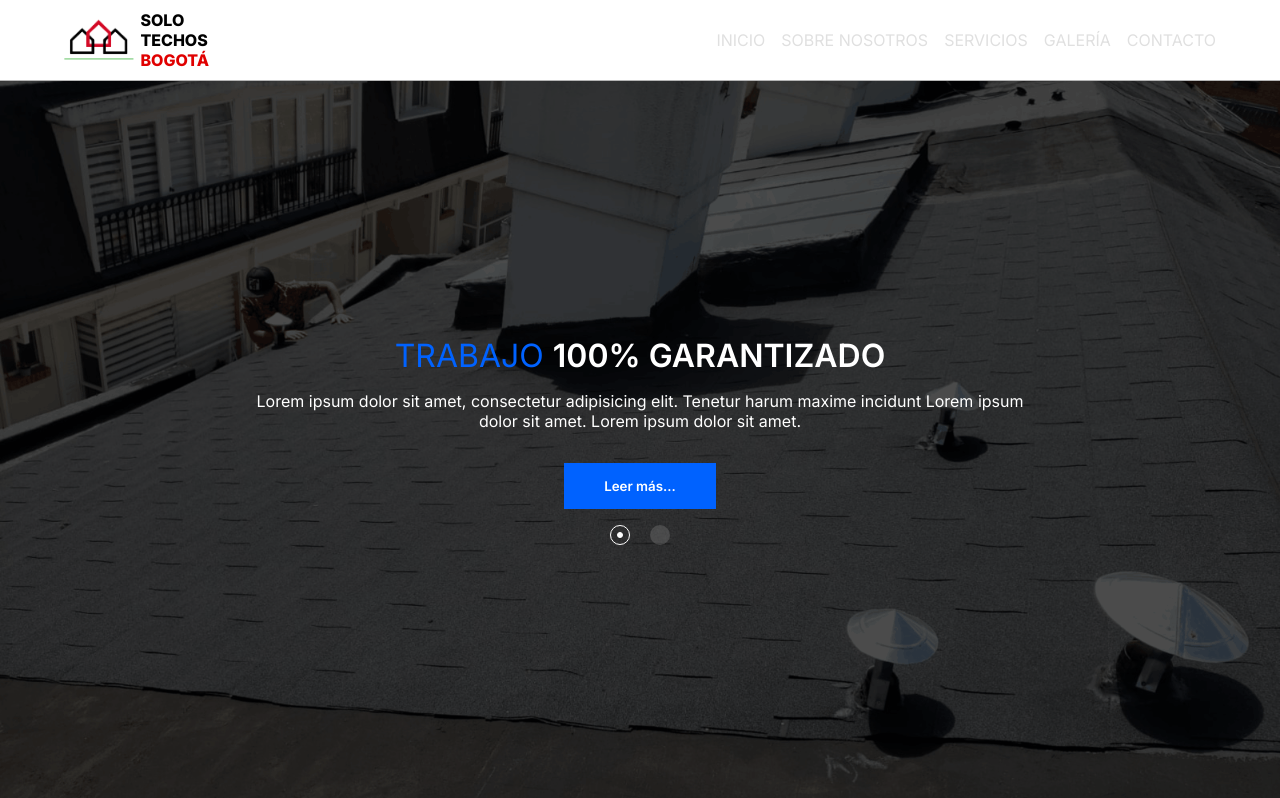
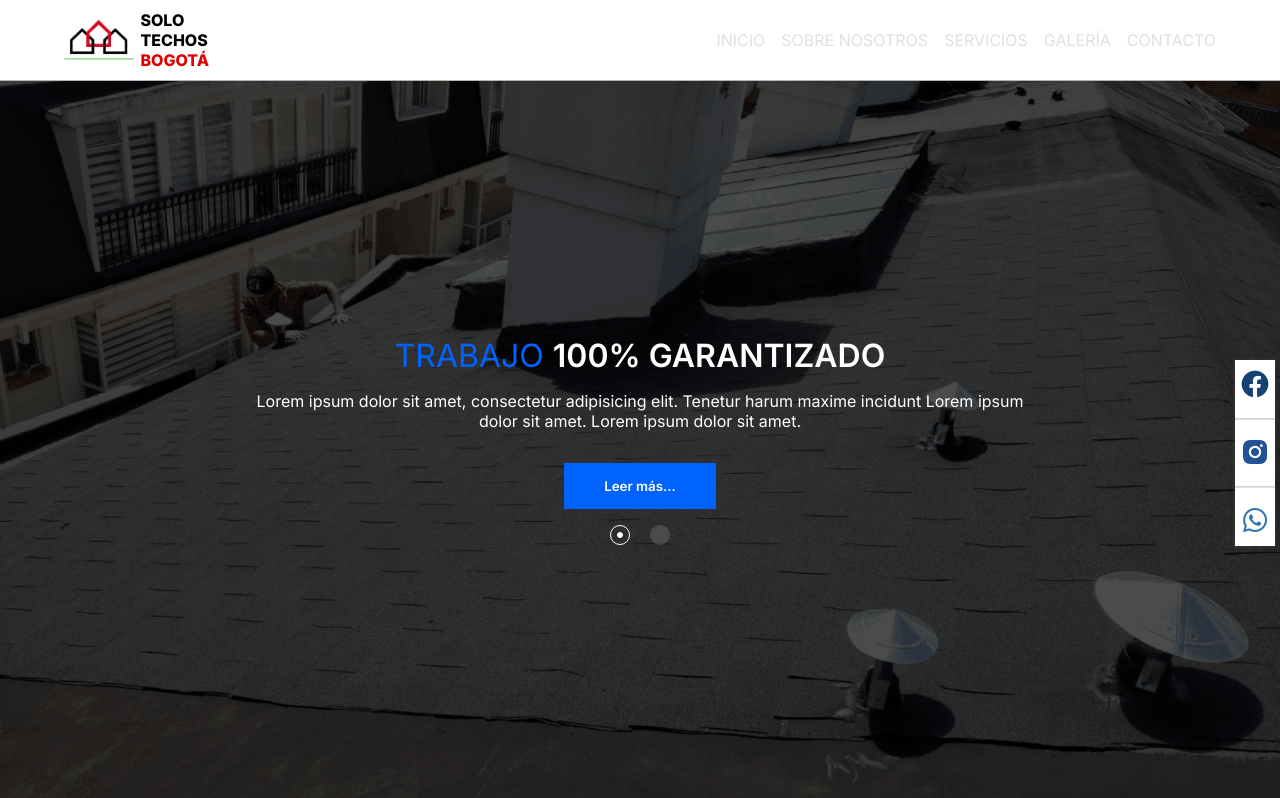
Before and after one commit to alpachm/solo-techos, a React (Vite) app: page / in a window 1280 px wide. Shown: the top 798 px of the page. Built offline with nearby package versions, Linux system fonts and the light colour scheme.

Commit message:
floaticons

```diff
--- a/src/index.css
+++ b/src/index.css
@@ -33,6 +33,10 @@
     --zposition-fourth: 4000;
 }
 
+html{
+    scroll-behavior: smooth;
+}
+
 img{
     display: block;
     width: 100%;
--- a/src/pages/HomePage.jsx
+++ b/src/pages/HomePage.jsx
@@ -11,6 +11,8 @@
 import Footer from '../shared/Footer';
 import GoogleMaps from '../components/Home/GoogleMaps';
 import Copyright from '../shared/Copyright';
+import Icons from '../shared/Icons';
+import TopArrow from '../shared/TopArrow';
 
 const HomePage = () => {
   return (
@@ -27,6 +29,8 @@
       <Contact />
       <Footer />
       <Copyright />
+      <TopArrow />
+      <Icons />
     </div>
   );
 };
--- /dev/null
+++ b/src/shared/Icons.jsx
@@ -0,0 +1,22 @@
+import React from 'react';
+import './styles/icons.css';
+
+const Icons = () => {
+  return (
+    <div className="icons">
+      <a href="">
+        <i className="bx bxl-facebook-circle"></i>
+      </a>
+      <hr />
+      <a href="">
+        <i className="bx bxl-instagram-alt"></i>
+      </a>
+      <hr />
+      <a href="">
+        <i className="bx bxl-whatsapp"></i>
+      </a>
+    </div>
+  );
+};
+
+export default Icons;
--- /dev/null
+++ b/src/shared/TopArrow.jsx
@@ -0,0 +1,20 @@
+import React, { useState } from 'react';
+import './styles/topArrow.css';
+
+const TopArrow = () => {
+  const [isTopArrow, setIsTopArrow] = useState(false);
+
+  window.addEventListener('scroll', function () {
+    scrollY > 600 ? setIsTopArrow(true) : setIsTopArrow(false);
+  });
+
+  return (
+    <div className={`topArrow ${isTopArrow && 'active-topArrow'}`}>
+      <a href="#">
+        <i className="bx bx-chevrons-up"></i>
+      </a>
+    </div>
+  );
+};
+
+export default TopArrow;
--- a/src/shared/styles/header.css
+++ b/src/shared/styles/header.css
@@ -6,7 +6,7 @@
     position: fixed;
     top: 0;
     left: 0;
-    z-index: var(--zposition-second);
+    z-index: var(--zposition-third);
 
     transform: translateX(0);
     transition: transform 300ms;
--- /dev/null
+++ b/src/shared/styles/icons.css
@@ -0,0 +1,36 @@
+.icons{
+    width: 40px;
+    background: white;
+    display: flex;
+    flex-direction: column;
+    align-items: center;
+    gap:1rem;
+    box-shadow: 0 0 2px 2px rgba(110, 110, 110, 0.116);
+    padding: .5rem 0;
+
+    position: fixed;
+    top: 45%;
+    right: 5px;
+    z-index: var(--zposition-second);
+}
+
+.icons i{
+    font-size: 2rem;
+}
+
+.icons hr{
+    width: 100%;
+    border-color: rgba(0, 0, 0, 0.178);
+}
+
+.icons a:nth-child(1) i{
+    color: #144272;
+}
+
+.icons a:nth-child(3) i{
+    color: #205295;
+}
+
+.icons a:nth-child(5) i{
+    color: #2C74B3;
+}
--- /dev/null
+++ b/src/shared/styles/topArrow.css
@@ -0,0 +1,27 @@
+.topArrow{
+    width: 50px;
+    height: 50px;
+    background: #144272;
+
+    display: flex;
+    justify-content: center;
+    align-items: center;
+
+    position: fixed;
+    bottom: 10px;
+    right: 10px;
+    z-index: var(--zposition-third);
+    cursor:pointer;
+
+    transform: translateX(300%);
+    transition: transform 300ms;
+}
+
+.active-topArrow{
+    transform: translateX(0);
+}
+
+.topArrow i{
+    font-size: 2.5rem;
+    color:white;
+}
```
